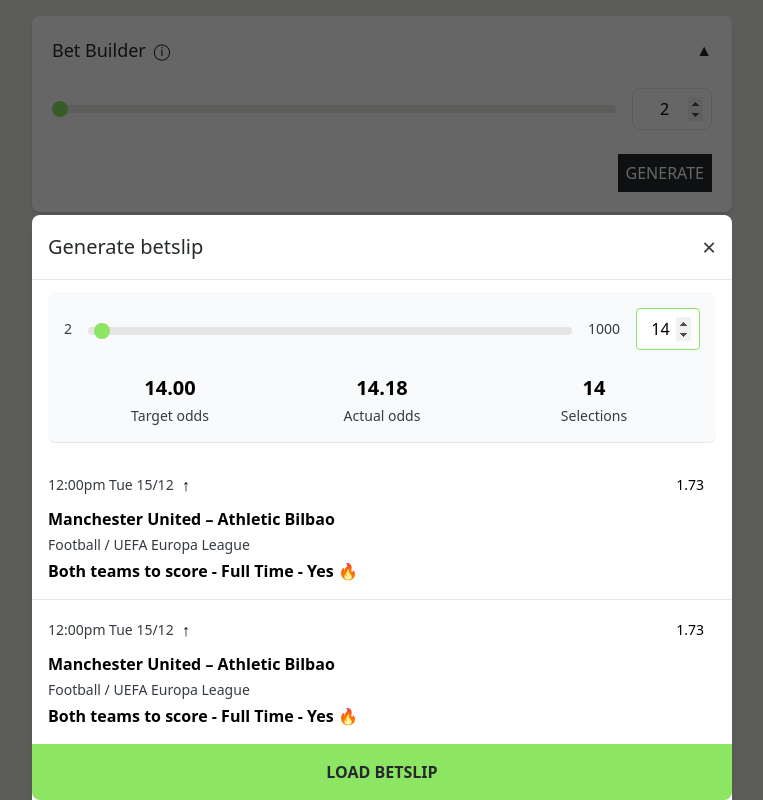
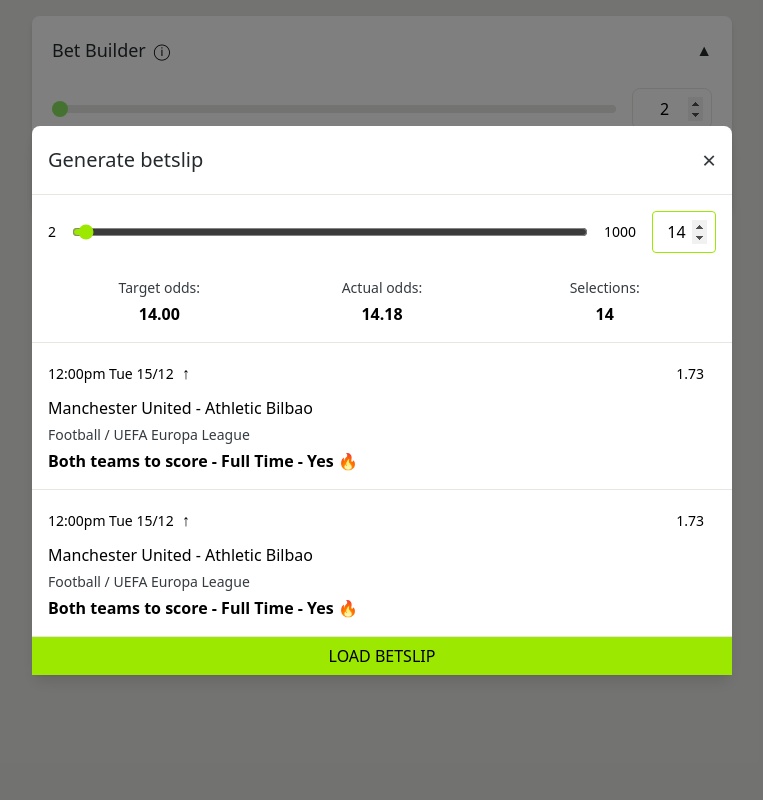
Before and after one commit to tomzdon/design-system, a React (Vite) app: page / in a window 1280 px wide. Both pictures are taken after a click on the button "GENERATE". Shown: the whole page, without its empty margins (258-1021 px from the left). Built offline with nearby package versions, Linux system fonts and the light colour scheme.

Commit message:
Restored to '0711342c1aff4e13ceee6abf3f0aedc77ba10b31'
Replit-Restored-To: 0711342c1aff4e13ceee6abf3f0aedc77ba10b31

```diff
--- a/src/App.scss
+++ b/src/App.scss
@@ -69,15 +69,3 @@
     opacity: 1;
   }
 }
-@keyframes slideUp {
-  from {
-    transform: translateY(100%);
-  }
-  to {
-    transform: translateY(0);
-  }
-}
-
-.animate-slide-up {
-  animation: slideUp 0.3s ease-out forwards;
-}
--- a/src/components/BetslipModal/BetslipModal.tsx
+++ b/src/components/BetslipModal/BetslipModal.tsx
@@ -1,4 +1,3 @@
-
 import { FC } from 'react';
 import { Button } from '../../Button/Button';
 import clsx from 'clsx';
@@ -13,65 +12,63 @@
   value = 14,
 }) => {
   return (
-    <div className="fixed inset-0 bg-black/60 flex items-end z-50 animate-slide-up">
-      <div className="bg-white rounded-t-lg w-full max-w-[700px] mx-auto shadow-lg">
+    <div className="fixed inset-0 bg-black/50 flex items-center justify-center">
+      <div className="bg-white rounded-t-lg w-full max-w-[700px] shadow-lg">
         <div className="flex items-center justify-between p-4 border-b border-lighter">
-          <h2 className="text-xl font-medium text-darker">Generate betslip</h2>
-          <button onClick={onClose} className="text-2xl text-dark hover:text-darker">
+          <h2 className="text-20 font-medium text-darker">Generate betslip</h2>
+          <button onClick={onClose} className="text-24 text-dark">
             &times;
           </button>
         </div>
 
-        <div className="p-4 border-b border-lighter bg-gray-50 rounded-lg mx-4 my-3">
+        <div className="p-4 border-b border-lighter">
           <div className="flex items-center gap-4 mb-6">
-            <span className="text-sm text-dark">2</span>
-            <div className="flex-1">
+            <span className="text-14">2</span>
             <input
               type="range"
               min={2}
               max={1000}
               value={value}
-                className="w-full h-2 bg-[#E5E5E5] rounded-lg appearance-none [&::-webkit-slider-thumb]:appearance-none [&::-webkit-slider-thumb]:w-4 [&::-webkit-slider-thumb]:h-4 [&::-webkit-slider-thumb]:rounded-full [&::-webkit-slider-thumb]:bg-[#8CE563] cursor-pointer"
+              className="w-full h-2 bg-lighter rounded accent-primary"
             />
-            </div>
-            <span className="text-sm text-dark">1000</span>
+            <span className="text-14">1000</span>
             <input
               type="number"
               value={value}
-              className="w-16 p-2 border border-[#8CE563] rounded text-center"
+              className="w-16 p-2 border border-primary rounded text-center"
             />
           </div>
 
           <div className="grid grid-cols-3 text-center">
             <div>
-              <div className="text-xl font-bold mb-1">14.00</div>
-              <div className="text-sm text-dark">Target odds</div>
+              <div className="text-14 text-dark mb-1">Target odds:</div>
+              <div className="text-16 font-bold">14.00</div>
             </div>
             <div>
-              <div className="text-xl font-bold mb-1">14.18</div>
-              <div className="text-sm text-dark">Actual odds</div>
+              <div className="text-14 text-dark mb-1">Actual odds:</div>
+              <div className="text-16 font-bold">14.18</div>
             </div>
             <div>
-              <div className="text-xl font-bold mb-1">14</div>
-              <div className="text-sm text-dark">Selections</div>
+              <div className="text-14 text-dark mb-1">Selections:</div>
+              <div className="text-16 font-bold">14</div>
             </div>
           </div>
         </div>
 
-        <div className="max-h-[400px] overflow-y-auto divide-y divide-lighter">
+        <div className="max-h-[400px] overflow-y-auto">
           {[1, 2].map((i) => (
-            <div key={i} className="p-4">
+            <div key={i} className="p-4 border-b border-lighter">
               <div className="flex items-center justify-between mb-2">
                 <div className="flex items-center gap-2">
-                  <span className="text-sm text-dark">12:00pm Tue 15/12</span>
+                  <span className="text-14">12:00pm Tue 15/12</span>
                   <span className="text-purple-500">↑</span>
                 </div>
-                <span className="px-3 py-1 bg-dark/10 rounded-full text-sm">
+                <span className="px-3 py-1 bg-dark/10 rounded-full text-14">
                   1.73
                 </span>
               </div>
-              <div className="font-bold mb-1">Manchester United – Athletic Bilbao</div>
-              <div className="text-sm text-dark mb-1">
+              <div className="mb-1">Manchester United - Athletic Bilbao</div>
+              <div className="text-14 text-dark mb-1">
                 Football / UEFA Europa League
               </div>
               <div className="font-bold">
@@ -81,9 +78,11 @@
           ))}
         </div>
 
-        <button className="w-full py-4 bg-[#8CE563] font-bold uppercase text-darker rounded-b-lg">
-          Load Betslip
-        </button>
+        <Button
+          title="LOAD BETSLIP"
+          variant="primary"
+          className="w-full rounded-none py-4 uppercase"
+        />
       </div>
     </div>
   );
```
Lines whose indentation alone changed are shown as unchanged.
